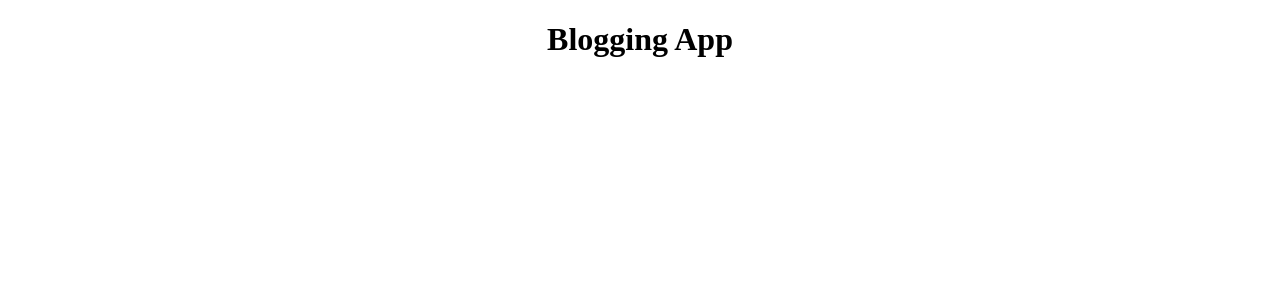
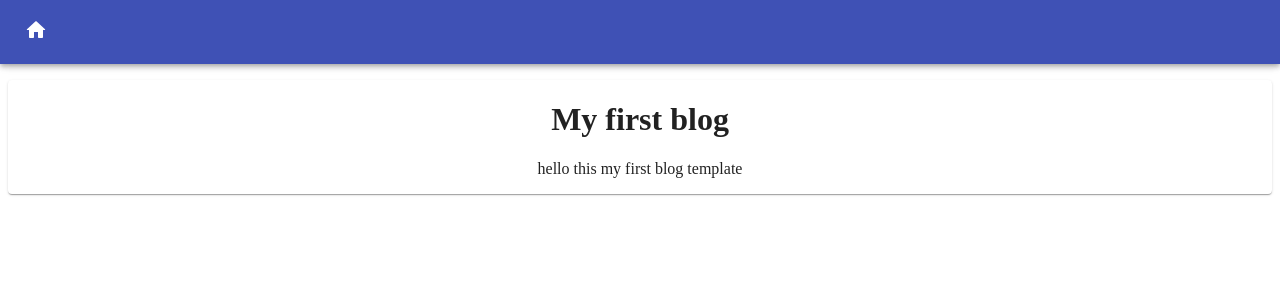
Before and after one commit to anandurdas11/Mini_project, a React (Create React App) app in the folder bloggin_webapp/: page / in a window 1280 px wide. Shown: the top 300 px of the page. Built offline with nearby package versions, Linux system fonts and the light colour scheme.

Commit message:
some minor changes

```diff
--- a/bloggin_webapp/src/App.js
+++ b/bloggin_webapp/src/App.js
@@ -1,9 +1,16 @@
 import './App.css';
+import Blog from './Components/Blogpage/Blog';
+import Topbar from './Components/Topbar/Topbar';
 
 function App() {
   return (
     <div className="App">
-      <h1>Blogging App</h1>
+      <Topbar />
+      <br></br>
+      <br></br>
+      <br></br>
+      <br></br>
+      <Blog />
     </div>
 
   );
--- /dev/null
+++ b/bloggin_webapp/src/Components/Blogpage/Blog.js
@@ -0,0 +1,14 @@
+import React from 'react'
+import { Card } from "@material-ui/core";
+function Blog() {
+  return (
+      <div>
+          <Card>
+              <h1>My first blog </h1>
+              <p>hello this my first blog template</p>
+          </Card>
+    </div>
+  )
+}
+
+export default Blog
--- /dev/null
+++ b/bloggin_webapp/src/Components/Topbar/Topbar.jsx
@@ -0,0 +1,23 @@
+import React from 'react'
+import { AppBar, Toolbar } from "@material-ui/core";
+import { HomeRounded} from "@material-ui/icons";
+import Blog from '../Blogpage/Blog';
+function Topbar() {
+  return (
+      <div>
+          <AppBar>
+              <Toolbar>
+                  <div>
+
+                          <HomeRounded />
+
+
+                 </div>
+              </Toolbar>
+      </AppBar>
+
+    </div>
+  )
+}
+
+export default Topbar
```
